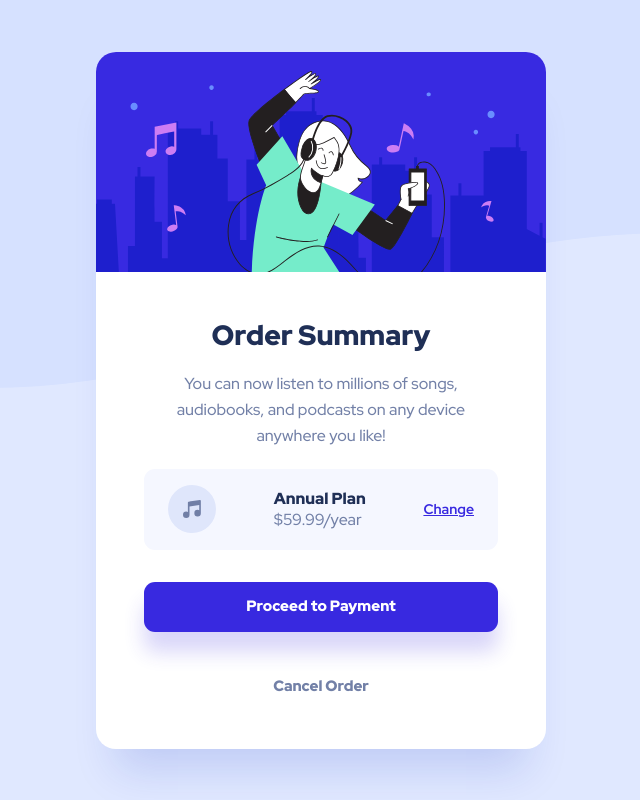
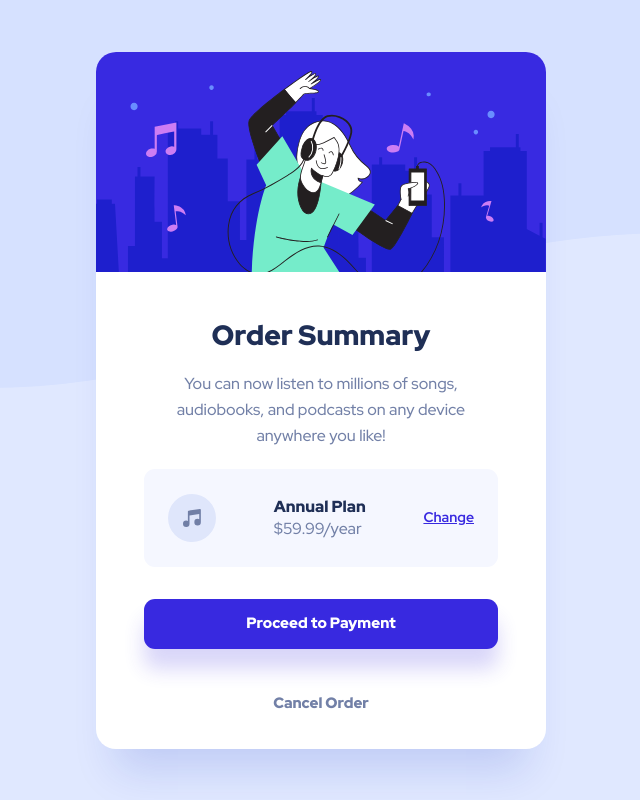
Before and after one commit to trekab/order-summary-component, a plain HTML site: page index.html in a window 1280 px wide. Shown: the whole page, without its empty margins (319-959 px from the left). Drawn offline with Linux system fonts and the light colour scheme.

Commit message:
Fix subscription section's height for large screens

```diff
--- a/main.css
+++ b/main.css
@@ -165,6 +165,7 @@ body {
     padding: 25px 24px;
     margin-top: 20px;
     margin-bottom: 32px;
+    height: 98px;
   }
 
   .subscription-name,
```
